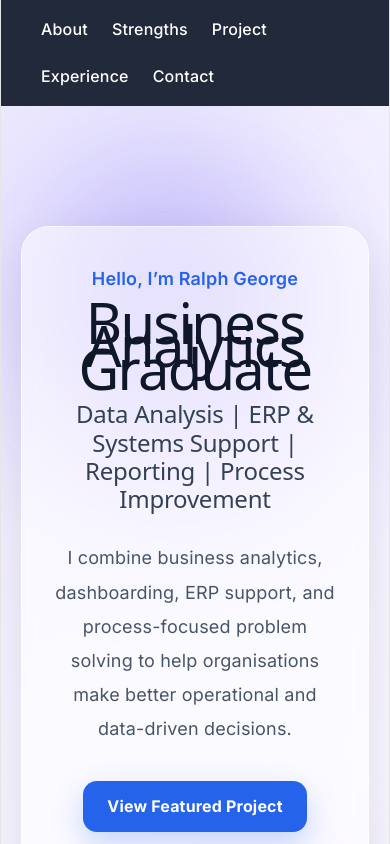
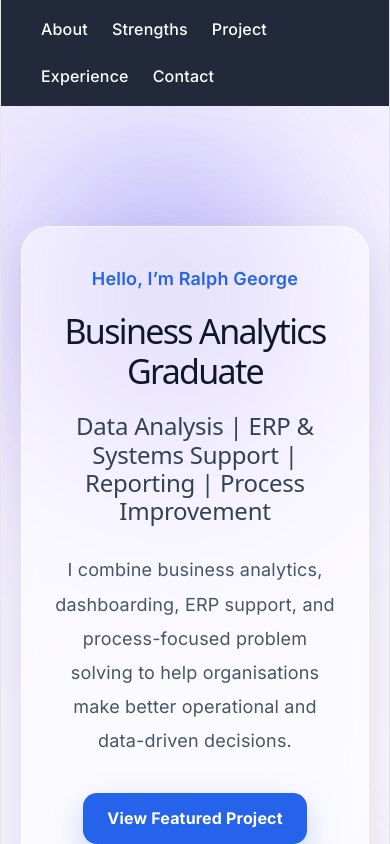
Before and after one commit to RalphRGT/ralph-portfolio, a React (Vite) app: page / in a window 390 px wide. Shown: the top 844 px of the page. Built offline with nearby package versions, Linux system fonts and the light colour scheme.

Commit message:
Update App.jsx
Fix mobile heading in hero section

```diff
--- a/src/App.jsx
+++ b/src/App.jsx
@@ -184,7 +184,8 @@ function App() {
 
     <h1
       style={{
-        fontSize: "56px",
+        fontSize: window.innerWidth <= 768 ? "34px" : "56px",
+        lineHeight: window.innerWidth <= 768 ? "1.2" : "1.1",
         marginBottom: "20px",
         color: "#0f172a",
       }}
```
